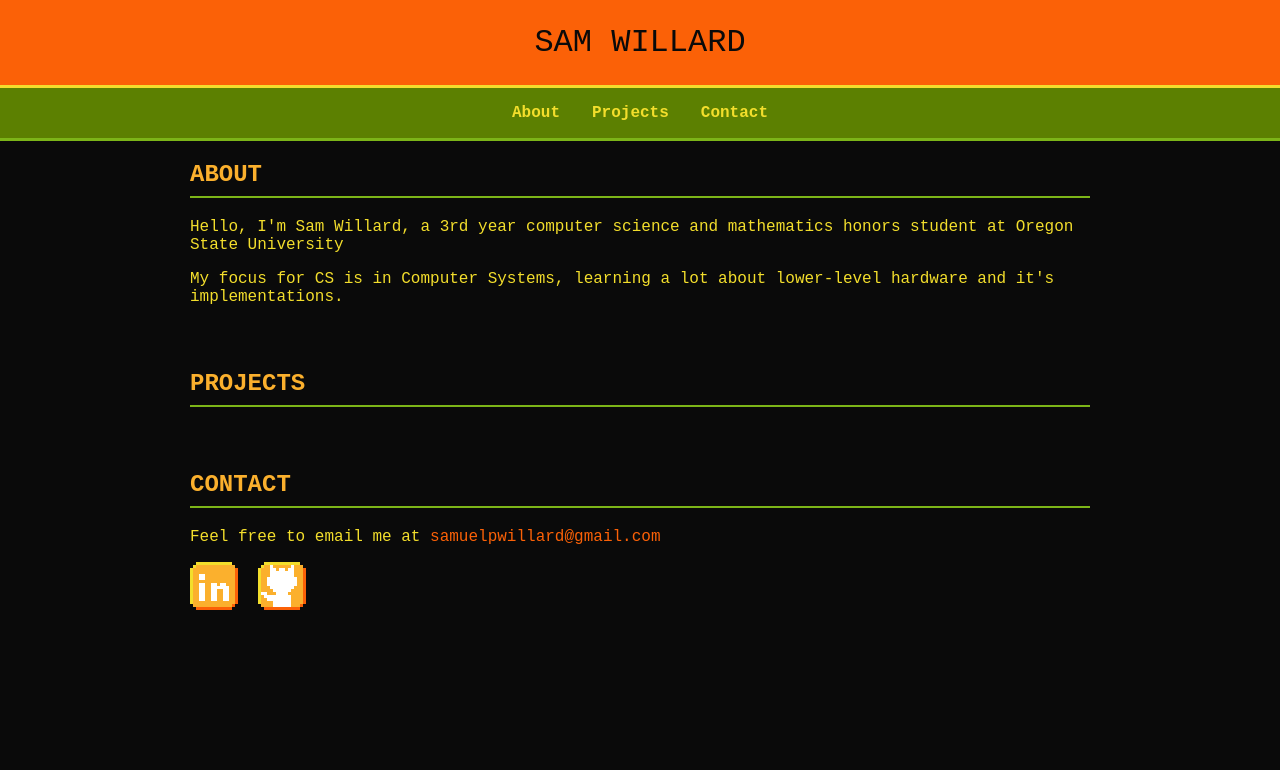
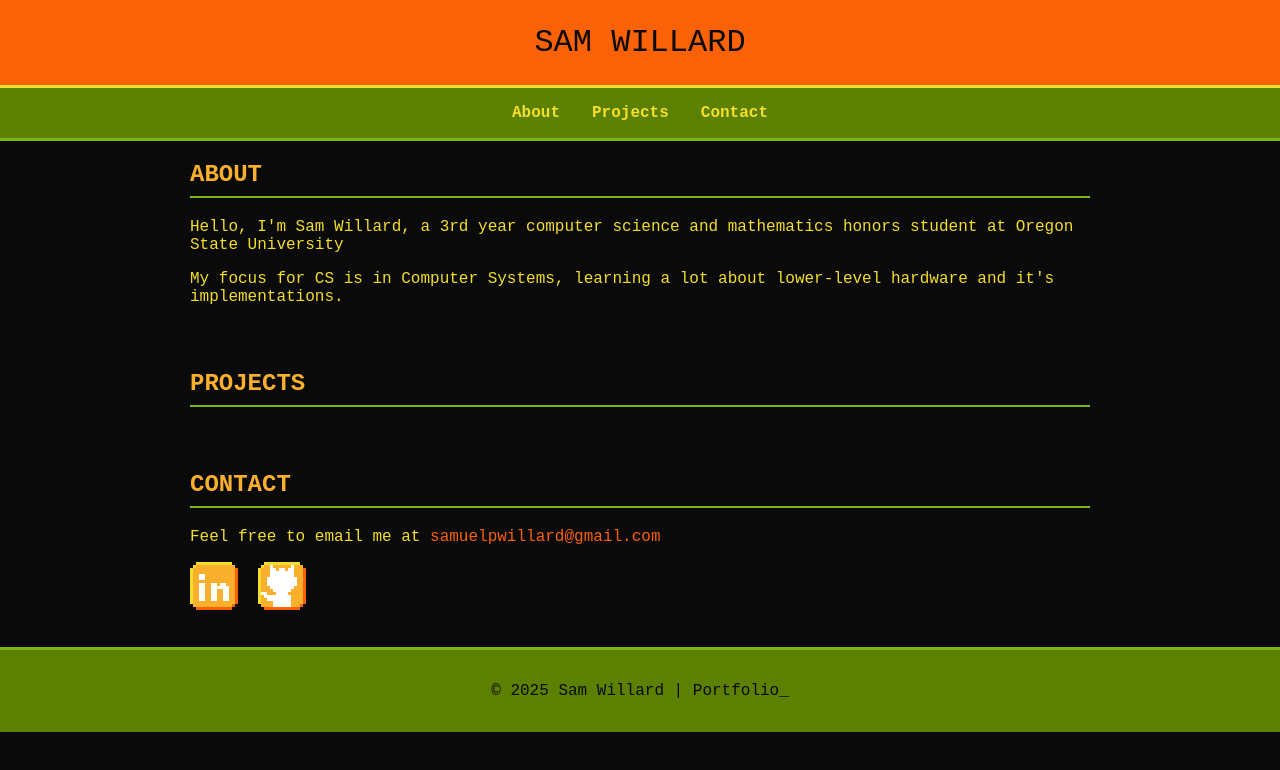
Before and after one commit to willarsa/Portfolio, a plain HTML site: page index.html in a window 1280 px wide. Drawn offline with Linux system fonts and the light colour scheme.

Commit message:
Added footer, and blinking cmd at the end. Need to fix empty space at bottom of page.

```diff
--- a/index.html
+++ b/index.html
@@ -28,12 +28,16 @@
 
     <section id="contact" class="below">
         <h2>CONTACT</h2>
-        <p>Feel free to email me at <span class="email">samuelpwillard@gmail.com</span></p>
+        <p>Feel free to email me at <span id="email" class="email">samuelpwillard@gmail.com</span></p>
         <div class="icons">
-            <img src="assets/linkedin.png" class="icon">
-            <img src="assets/github3.png" class="icon">
+            <a href="https://www.linkedin.com/in/sam-willard-049956339/"><img src="assets/linkedin.png" class="icon"></a>
+            <a href="https://github.com/willarsa"><img src="assets/github3.png" class="icon"></a>
         </div>
     </section>
+
+    <footer>
+        <p>&copy 2025 Sam Willard | Portfolio<span class="cmd">_</span></p>
+    </footer>
 </body>
 
 </html>
--- a/stylesheet.css
+++ b/stylesheet.css
@@ -16,6 +16,17 @@ header{
     font-size: 2rem;
     border-bottom: 3px solid #F3DE2C;
 }
+
+footer{
+    background-color: #5C8001;
+    color: #0a0a0a;
+    text-align: center;
+    padding: 1rem;
+    font-size: 1rem;
+    margin-top: 2em;
+    border-top: 3px solid #7CB518;
+}
+
 
 nav{
     background-color: #5C8001;
@@ -50,6 +61,7 @@ section.below{
 
 span.email{
     color: #FB6107;
+    cursor: pointer;
 }
 
 div.icons{
@@ -71,3 +83,11 @@ img.icon:hover{
 img.icon:active{
     scale: 1.1;
 }
+
+span.cmd{
+    animation: cmd 1s step-end infinite;
+}
+
+@keyframes cmd {
+    50% { opacity: 0; }
+}
```
